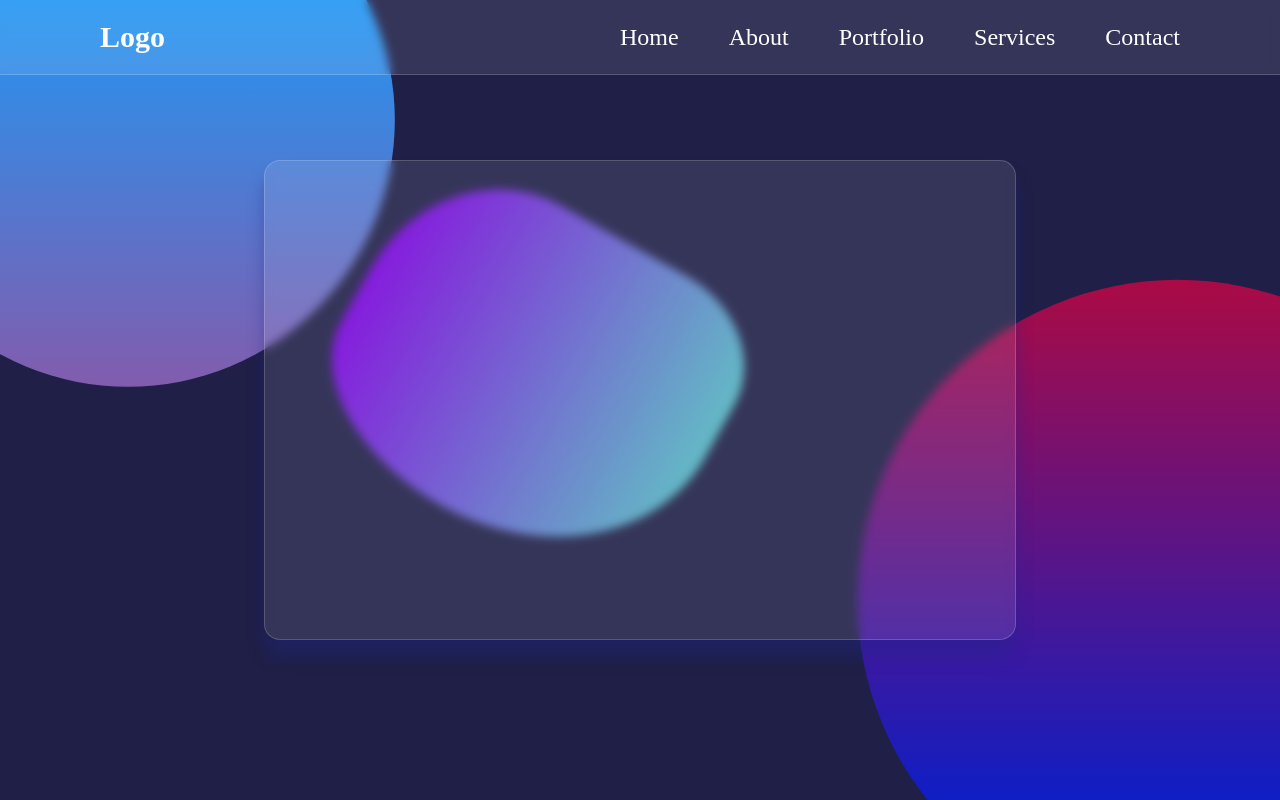
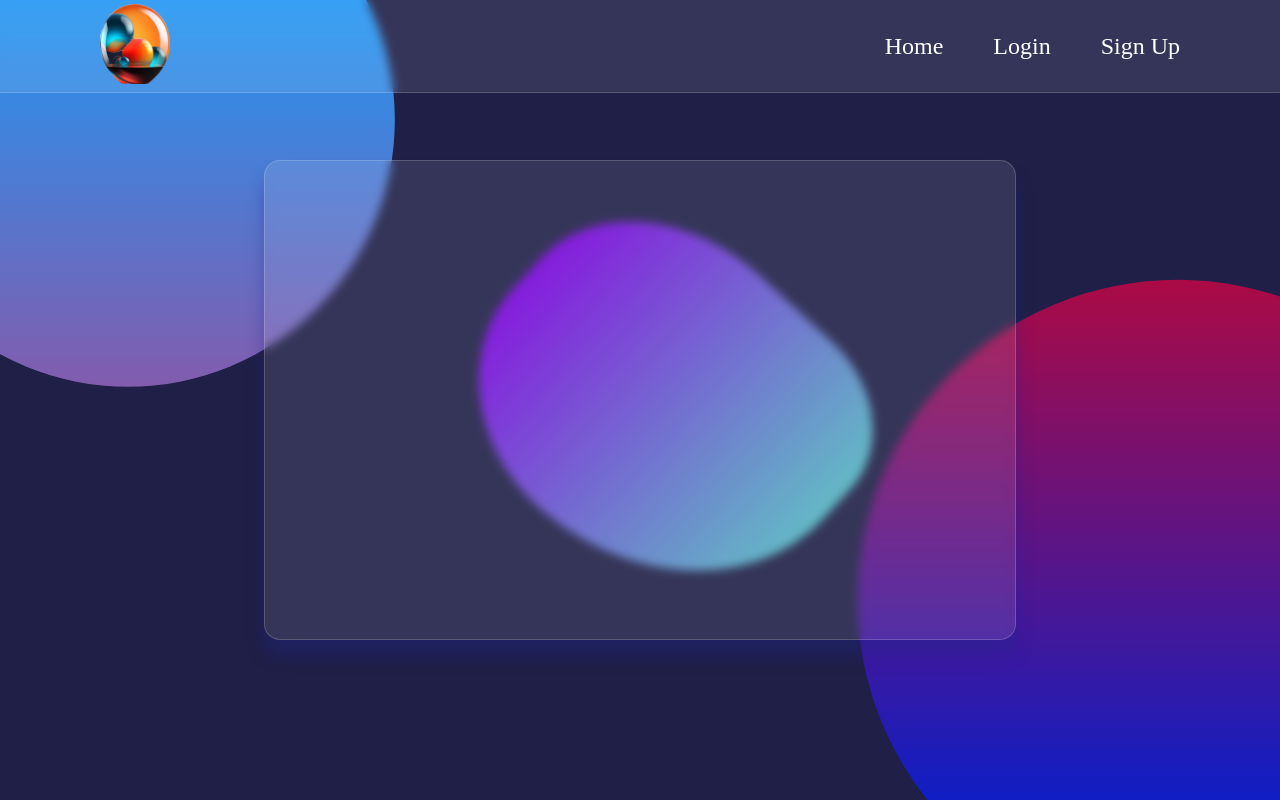
Before and after one commit to Rick3Mrtz/Glassmorphism, a React (Create React App) app: page / in a window 1280 px wide. Built offline with nearby package versions, Linux system fonts and the light colour scheme.

Commit message:
added glassmorphism logo to navbar, adjusting navbar parameters

```diff
--- a/src/components/Navbar.js
+++ b/src/components/Navbar.js
@@ -1,4 +1,5 @@
 import '../styles/Navbar.css';
+import Logo from '../assets/glass-logo.png';
 
 function Navbar() {
     return (
@@ -6,14 +7,15 @@ function Navbar() {
 
             <header className='header'>
 
-                <a href='https://www.google.com/' className='logo'>Logo</a>
+            <a href='https://www.google.com/' className='logo'>
+                <img src={Logo} id='glass-icon' />
+            </a>
 
                 <navbar className='navbar'>
                     <a href='https://www.google.com/'>Home</a>
-                    <a href='https://www.google.com/'>About</a>
-                    <a href='https://www.google.com/'>Portfolio</a>
-                    <a href='https://www.google.com/'>Services</a>
-                    <a href='https://www.google.com/'>Contact</a>
+                    <a href='https://www.google.com/'>Login</a>
+                    <a href='https://www.google.com/'>Sign Up</a>
+
                 </navbar>
 
             </header>
--- a/src/styles/Navbar.css
+++ b/src/styles/Navbar.css
@@ -3,7 +3,7 @@
     top: 0;
     left: 0;
     width: 100%;
-    padding: 20px 100px;
+    padding: 4px 100px;
     background: rgba(255, 255, 255, .1);
     display: flex;
     justify-content: space-between;
@@ -15,13 +15,11 @@
 
 }
 
-.logo {
-    color: #fff;
-    font-size: 30px;
-    text-decoration: none;
-    cursor: default;
-    font-weight: 600;
-}
+#glass-icon {
+    width: 70px; /* Adjust the width value as needed */
+    height: auto; /* Automatically adjust the height based on the width */
+  }
+
 
 .navbar a {
     color: #fff;
```
Also changed, not shown: src/assets/glass-logo.png (added).
